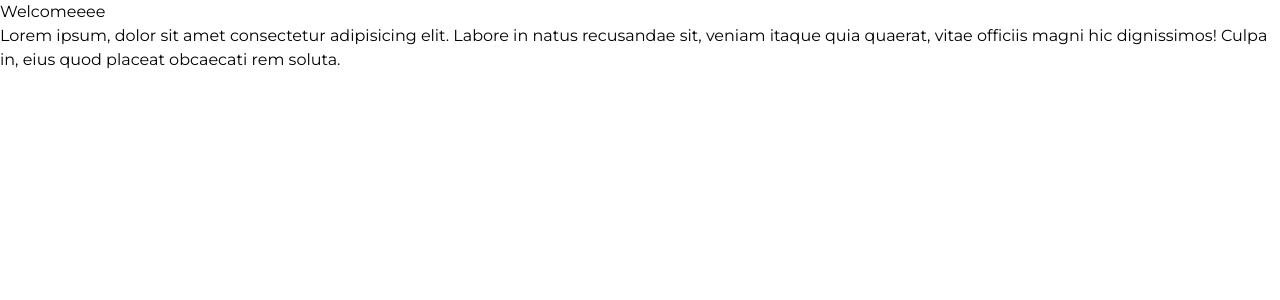
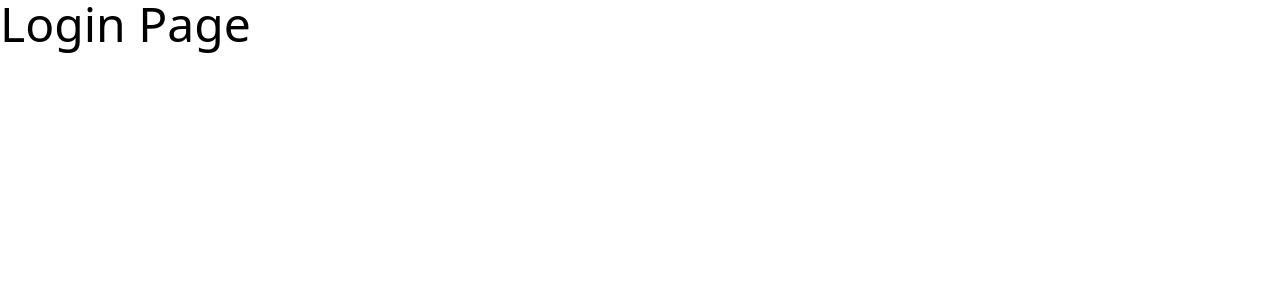
Before and after one commit to hafidzahm/quiz-app, a React (Vite) app: page /login in a window 1280 px wide. Shown: the top 300 px of the page. Built offline with nearby package versions, Linux system fonts and the light colour scheme.

Commit message:
init: init page routes

```diff
--- a/src/App.jsx
+++ b/src/App.jsx
@@ -1,13 +1,14 @@
+import { BrowserRouter, Routes, Route } from "react-router";
+import LoginPage from "./pages/LoginPage";
+import OnboardingPage from "./pages/OnboardingPage";
 function App() {
   return (
-    <div className="font-montserrat">
-      <h1>Welcomeeee</h1>
-      <p>
-        Lorem ipsum, dolor sit amet consectetur adipisicing elit. Labore in
-        natus recusandae sit, veniam itaque quia quaerat, vitae officiis magni
-        hic dignissimos! Culpa in, eius quod placeat obcaecati rem soluta.
-      </p>
-    </div>
+    <BrowserRouter>
+      <Routes>
+        <Route path="/" element={<OnboardingPage />} />
+        <Route path="/login" element={<LoginPage />} />
+      </Routes>
+    </BrowserRouter>
   );
 }
 
--- /dev/null
+++ b/src/pages/LoginPage.jsx
@@ -0,0 +1,3 @@
+export default function LoginPage() {
+  return <h1 className="text-5xl">Login Page</h1>;
+}
--- /dev/null
+++ b/src/pages/OnboardingPage.jsx
@@ -0,0 +1,3 @@
+export default function OnboardingPage() {
+  return <h1 className="text-5xl">Onboarding Page</h1>;
+}
```
